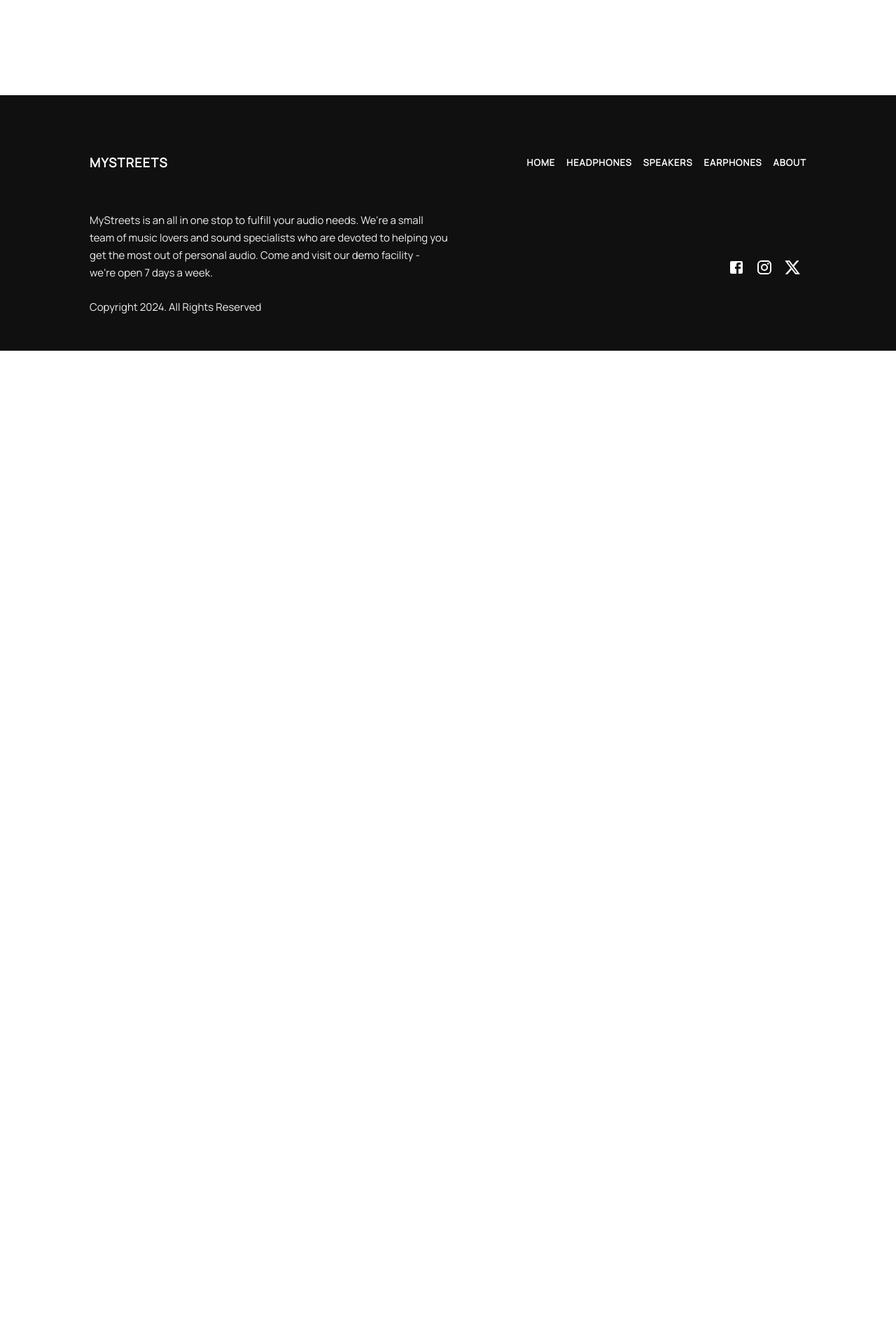
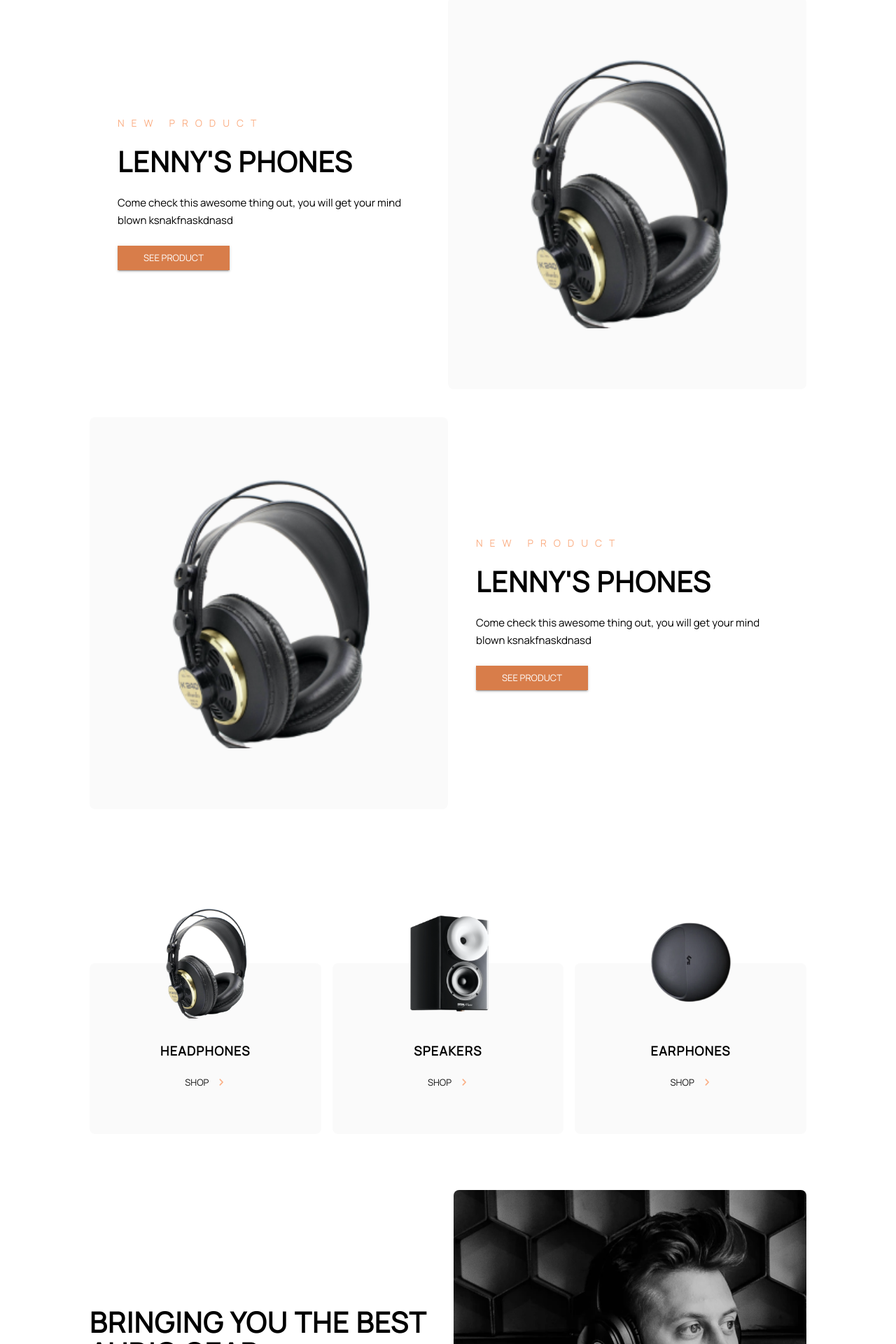
Before and after one commit to Marumo-ProG/MyStreets-frontend, a React (Create React App) app: page /headphones in a window 1280 px wide. Shown: the part 980-2900 px from the top of the page at 70% size. Before the commit the page ends 1481 px from the top, so only its background shows below. Built offline with nearby package versions, Linux system fonts and the light colour scheme.

Commit message:
products page done

```diff
--- a/src/pages/headphones/index.js
+++ b/src/pages/headphones/index.js
@@ -4,9 +4,12 @@ import Stack from "@mui/material/Stack";
 // components
 import PageTitleMiniBanner from "../components/PageTitleMiniBanner";
 import ProductBlock from "../components/ProductBlock";
+import OverviewProductList from "../overview/containers/OverviewProductList";
+import TestimonialBanner from "../overview/containers/TestimonialBanner";
 
 // Images
 import headphoneImage from "../../images/product1.png";
+import TestimonyImage from "../../images/productTestimony.png";
 
 const Headphones = () => {
   return (
@@ -22,6 +25,37 @@ const Headphones = () => {
         isNew={true}
         link="products/23"
       />
+      <ProductBlock
+        title="Lenny's phones"
+        image={headphoneImage}
+        isInverted={false}
+        description={
+          "Come check this awesome thing out, you will get your mind blown ksnakfnaskdnasd"
+        }
+        isNew={true}
+        link="products/23"
+      />
+      <ProductBlock
+        title="Lenny's phones"
+        image={headphoneImage}
+        isInverted={true}
+        description={
+          "Come check this awesome thing out, you will get your mind blown ksnakfnaskdnasd"
+        }
+        isNew={true}
+        link="products/23"
+      />
+      <Stack marginTop={"180px"}>
+        <OverviewProductList />
+      </Stack>
+
+      <TestimonialBanner
+        title="Bringing you the best audio gear"
+        image={TestimonyImage}
+        description={
+          "Located at the heart of New York City, Audiophile is the premier store for high end headphones, earphones, speakers, and audio accessories. We have a large showroom and luxury demonstration rooms available for you to browse and experience a wide range of our products. Stop by our store to meet some of the fantastic people who make Audiophile the best place to buy your portable audio equipment."
+        }
+      />
     </Stack>
   );
 };
```
